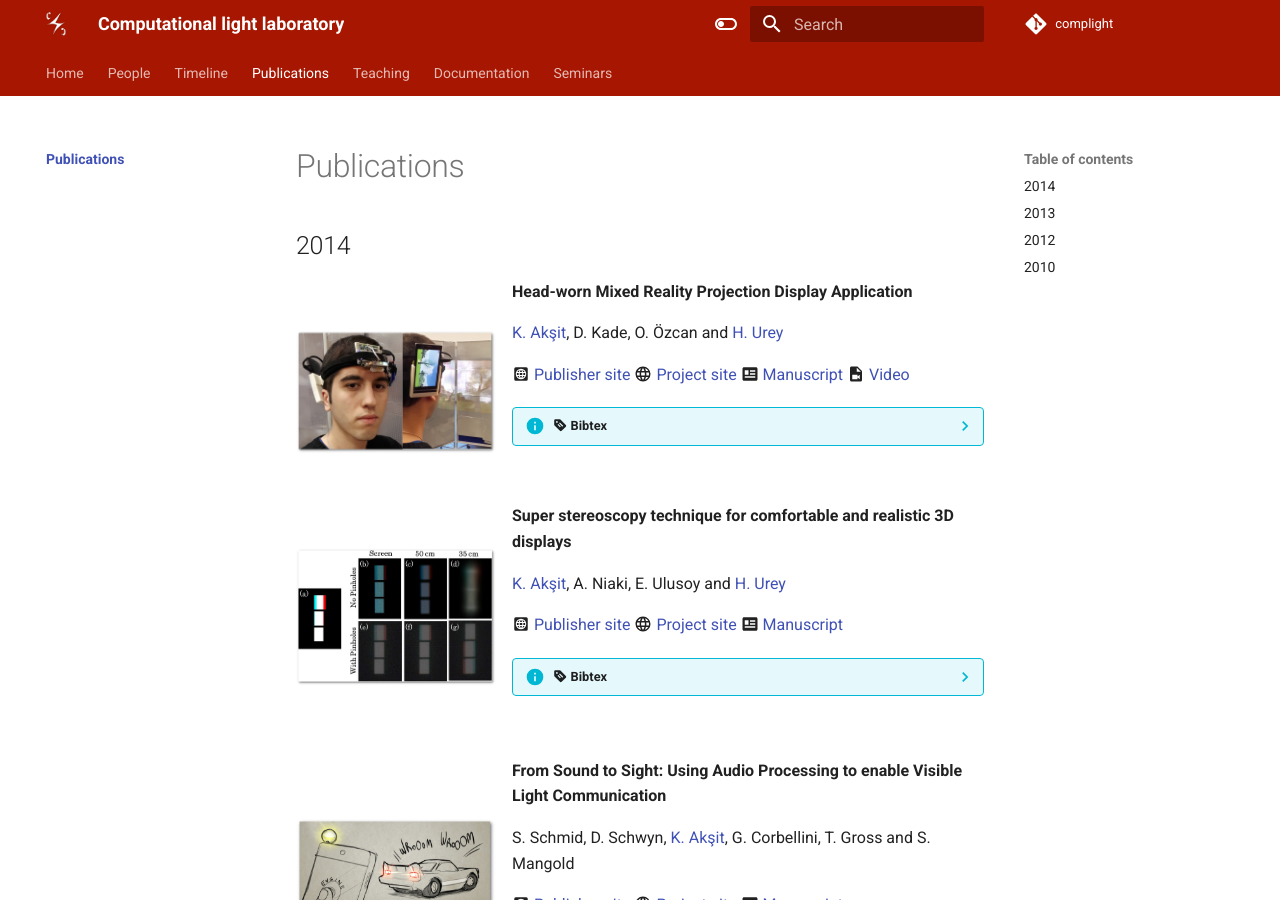
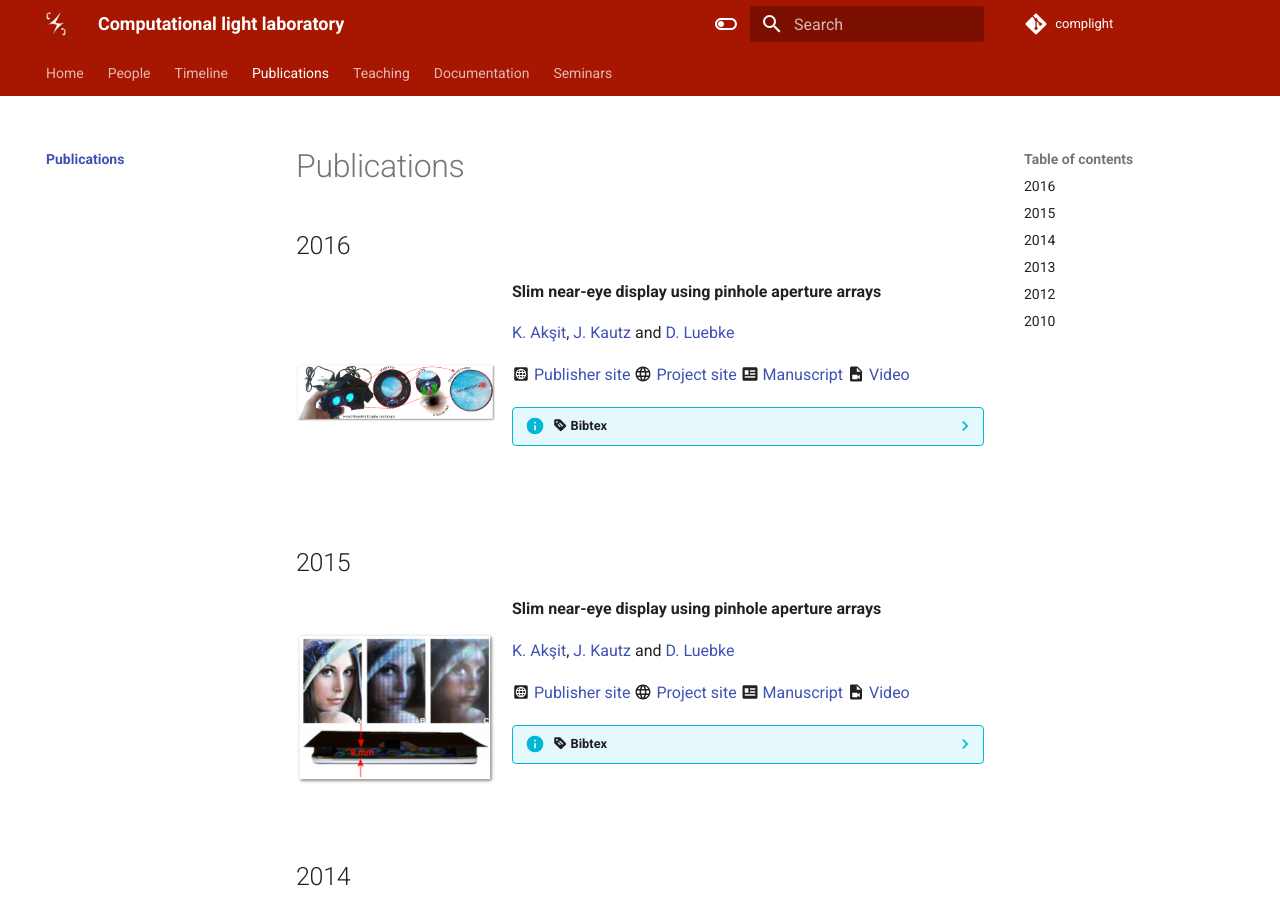
Before and after one commit to complight/complight.github.io, an MkDocs documentation site: the page built from docs/publications/index.md, in a window 1280 px wide and 900 px high. Built offline with MkDocs 1.6.1 and Material for MkDocs 9.7.7, drawn with Linux system fonts in a browser that asks for light colours; part of the change alters nothing that is shown.

Commit message:
Updating publications site.

````diff
--- a/docs/publications/index.md
+++ b/docs/publications/index.md
@@ -1,4 +1,56 @@
 # Publications
+
+## 2016
+<img align="left" src="media/gaze_sensing_leds.png" width="200" alt/>
+**Slim near-eye display using pinhole aperture arrays**
+
+[K. Akşit](https://kaanaksit.com), [J. Kautz](https://www.jankautz.com/) and [D. Luebke](https://luebke.us/)
+
+:material-web-box: [Publisher site](https://arxiv.org/abs/2003.08499)
+:material-web: [Project site](https://kaanaksit.com/portfolio/gaze-sensing-leds-for-head-mounted-displays/)
+:material-newspaper-variant: [Manuscript](https://kaanaksit.files.wordpress.com/2020/02/script.pdf)
+:material-file-video: [Video](https://www.youtube.com/watch?v=vV4CiNsfUYY)
+??? info ":material-tag-text: Bibtex"
+	```
+	@article{akcsit2020gaze,
+	  title={Gaze-sensing leds for head mounted displays},
+	  author={Ak{\c{s}}it, Kaan and Kautz, Jan and Luebke, David},
+	  journal={arXiv preprint arXiv:2003.08499},
+	  year={2020}
+	}
+	```
+<br clear="left"/>
+
+## 2015
+<img align="left" src="media/pinhole.png" width="200" alt/>
+**Slim near-eye display using pinhole aperture arrays**
+
+[K. Akşit](https://kaanaksit.com), [J. Kautz](https://www.jankautz.com/) and [D. Luebke](https://luebke.us/)
+
+:material-web-box: [Publisher site](https://doi.org/10.1364/AO.54.003422)
+:material-web: [Project site](https://kaanaksit.com/portfolio/slim-near-eye-display-using-pinhole-aperture-arrays/)
+:material-newspaper-variant: [Manuscript](https://kaanaksit.files.wordpress.com/2014/10/slim-near-eye-display-using-pinhole-aperture-arrays.pdf)
+:material-file-video: [Video](https://www.youtube.com/watch?v=UYGa6n_0aUs&)
+??? info ":material-tag-text: Bibtex"
+	```
+	@article{Aksit:15,
+	author = {Kaan Ak\c{s}it and Jan Kautz and David Luebke},
+	journal = {Appl. Opt.},
+	keywords = {Apertures; Vision - binocular and stereopsis ; Computational imaging},
+	number = {11},
+	pages = {3422--3427},
+	publisher = {OSA},
+	title = {Slim near-eye display using pinhole aperture arrays},
+	volume = {54},
+	month = {Apr},
+	year = {2015},
+	url = {http://ao.osa.org/abstract.cfm?URI=ao-54-11-3422},
+	doi = {10.1364/AO.54.003422},
+	abstract = {We report a new technique for building a wide-angle, lightweight, thin-form-factor, cost-effective, easy-to-manufacture near-eye head-mounted display (HMD) for virtual reality applications. Our approach adopts an aperture mask containing an array of pinholes and a screen as a source of imagery. We demonstrate proof-of-concept HMD prototypes with a binocular field of view (FOV) of 70\&amp;\#xB0;\&amp;\#xD7;45\&amp;\#xB0;, or total diagonal FOV of 83\&amp;\#xB0;. This FOV should increase with increasing display panel size. The optical angular resolution supported in our prototype can go down to 1.4\&amp;\#x2013;2.1 arcmin by adopting a display with 20\&amp;\#x2013;30\&amp;\#xA0;\&amp;\#x3BC;m pixel pitch.},
+	}
+	```
+<br clear="left"/>
+
 
 ## 2014
 <img align="left" src="media/head_worn_projector.png" width="200" alt/>
@@ -32,6 +84,8 @@
 	}
 	```
 <br clear="left"/>
+
+
 <img align="left" src="media/super_stereoscopy.png" width="200" alt/>
 **Super stereoscopy technique for comfortable and realistic 3D displays**
 
````
Also changed, not shown: docs/publications/media/gaze_sensing_leds.png (added), docs/publications/media/pinhole.png (added).
